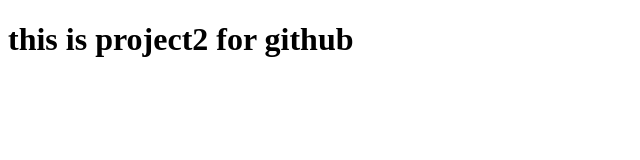
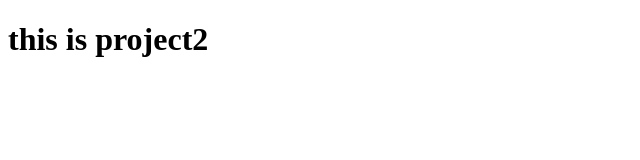
Before and after one commit to Shoaib-Pathan/project2, a plain HTML site: page index.html in a window 1280 px wide. Shown: the whole page, without its empty margins (0-640 px from the left). Drawn offline with Linux system fonts and the light colour scheme.

Commit message:
third commit

```diff
--- a/index.html
+++ b/index.html
@@ -7,6 +7,6 @@
     <title>Document</title>
 </head>
 <body>
-    <h1> this is project2 for github</h1>
+    <h1> this is project2</h1>
 </body>
 </html>
```
